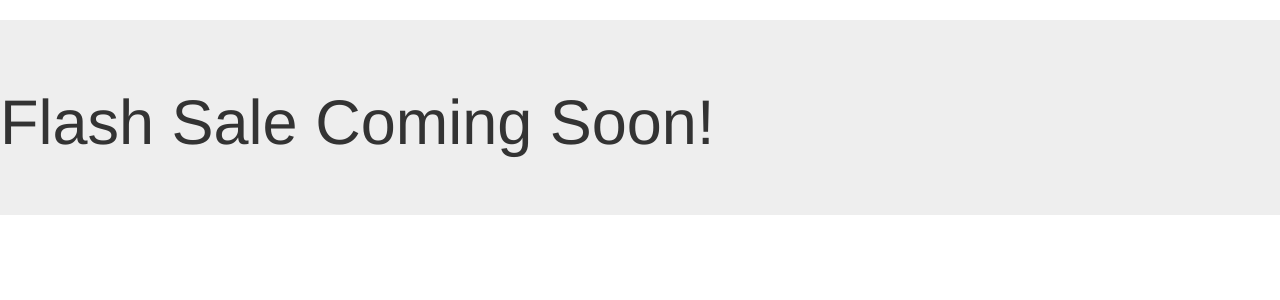
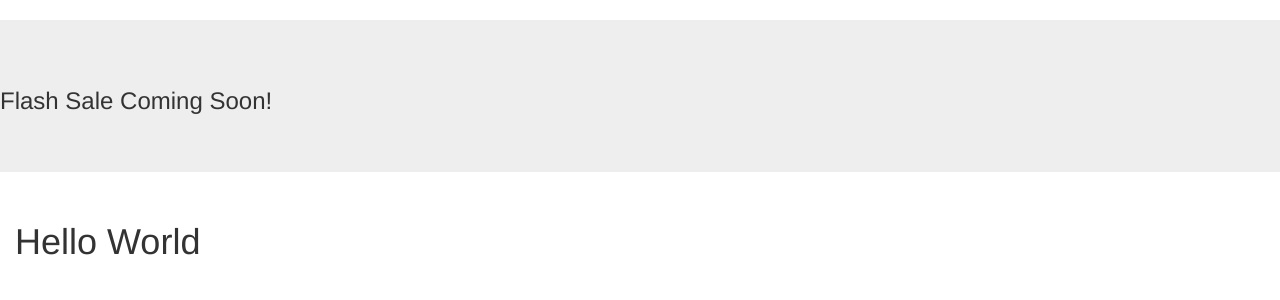
Before and after one commit to Nareshcbit/emarket, a Flask app: page /user_list in a window 1280 px wide. Shown: the part 52-352 px from the top of the page. Run offline with Flask 2, Linux system fonts and the light colour scheme; some libraries are stand-ins or nearby versions.

Commit message:
Create Form

```diff
--- a/app/templates/base.html
+++ b/app/templates/base.html
@@ -33,7 +33,7 @@
 <body>
 
 	<div class="jumbotron">
-	 	{% block attention_grabber %} <h1> Flash Sale Coming Soon! </h1>
+	 	{% block attention_grabber %} <h3> Flash Sale Coming Soon! </h3>
  		{% endblock %}
  	</div>
 
--- a/app/templates/user_list.html
+++ b/app/templates/user_list.html
@@ -5,6 +5,7 @@
 
 {% block body %}
 
+<h1> Hello World </h1>
 {% for user in users %}
 	 {{user[1]}} {{user[2]}}  <br/>
 {% endfor %}
```
